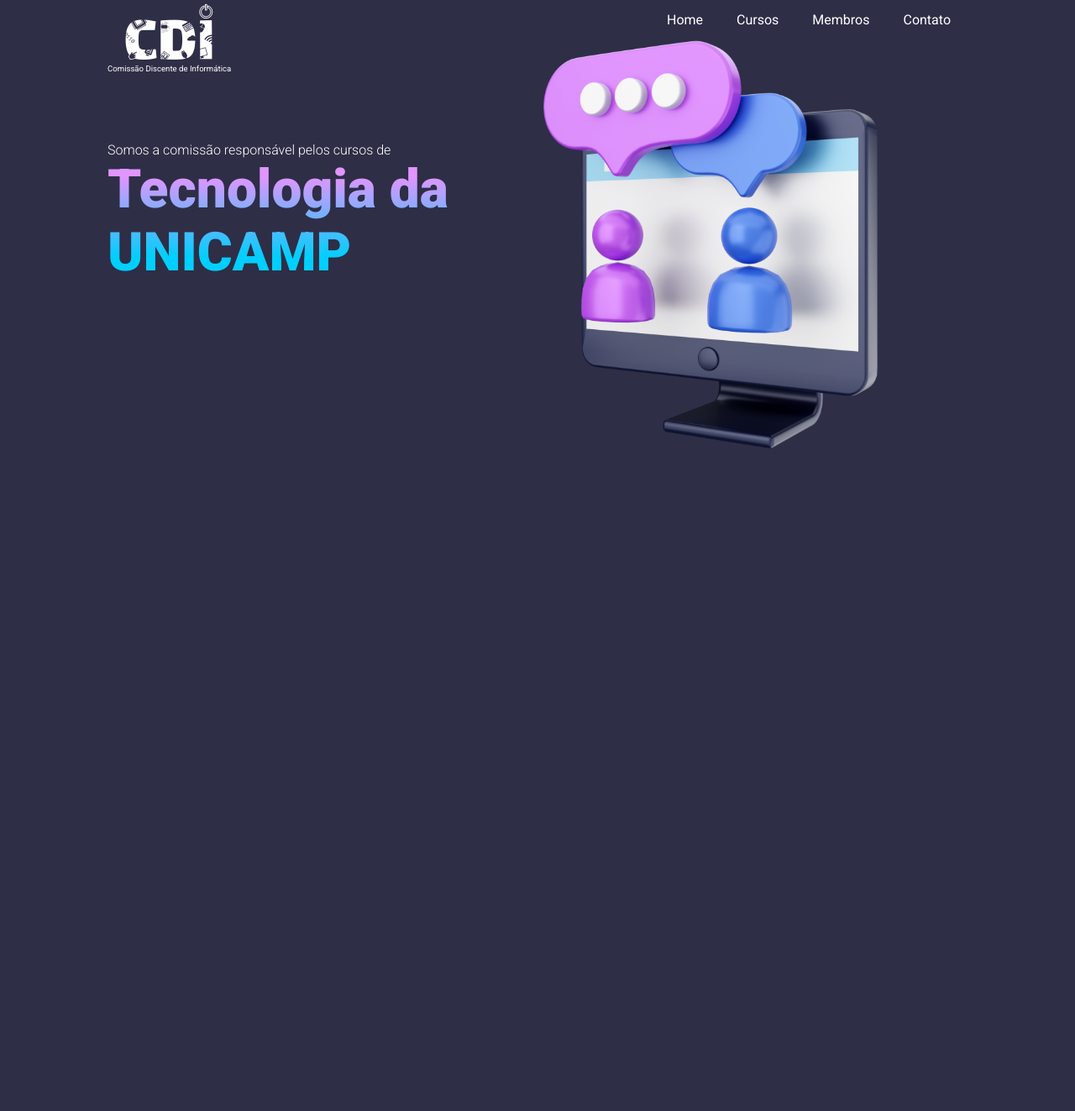
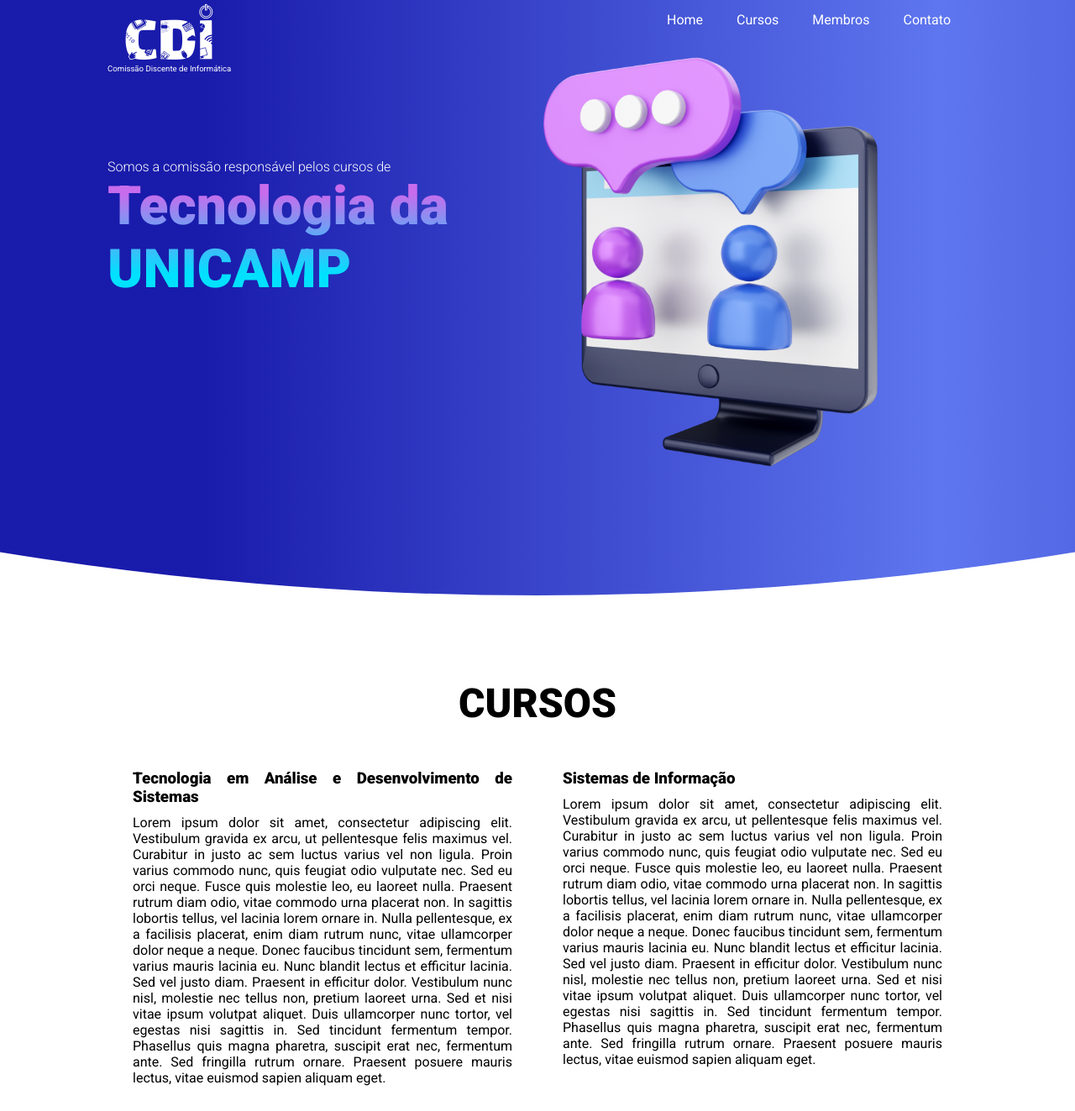
Before and after one commit to camilalordelo1/cdi-unicamp, a plain HTML site: page index.html in a window 1280 px wide. Shown: the part 11-1334 px from the top of the page at 84% size. Before the commit the page ends 800 px from the top, so only its background shows below. Drawn offline with Linux system fonts and the light colour scheme.

Commit message:
Ajustando header e criando sessão de cursos

```diff
--- a/index.html
+++ b/index.html
@@ -7,13 +7,16 @@
 
     <link href="https://fonts.googleapis.com/css2?family=Roboto:wght@100;300;400;500;900&display=swap" rel="stylesheet">
 
-    <link rel="stylesheet" href="./styles.css">
+    <link rel="stylesheet" href="./styles/styles.css">
+    <link rel="stylesheet" href="./styles/cursos.css">
+    <link rel="stylesheet" href="./styles/home.css">
 
     <title> CDI - Comissão de Informática </title>
 </head>
 <body>
-    <div class="container">
-        <header>
+        <section>
+            <div id="home" class="home">
+                <header class="container">
                     <div class="logo">
                         <img src="./img/Logo CDI.png" alt="" srcset="">
                         <p>Comissão Discente de Informática</p>
@@ -28,8 +31,7 @@
                     </nav>
                 </header>
 
-        <main>
-            <section id="home" class="welcome">
+                <div class="welcome container">
                     <div class="title-welcome">
                         <h3>Somos a comissão responsável pelos cursos de <br> </h3>
                         <h1>Tecnologia da UNICAMP</h1>
@@ -37,13 +39,33 @@
                     <div class="img-welcome">
                         <img src="./img/3d-computer.png" alt="" srcset="">
                     </div>
+                </div>
+            </div>
         </section>
+        <main>
+
+            <div class="cursos container" id="cursos">
+                <h1> CURSOS </h1>
+                <div class="cursos-body">
+                    <div class="tads">
+                        <h3> Tecnologia em Análise e Desenvolvimento de Sistemas </h3>
+                        <p>
+                            Lorem ipsum dolor sit amet, consectetur adipiscing elit. Vestibulum gravida ex arcu, ut pellentesque felis maximus vel. Curabitur in justo ac sem luctus varius vel non ligula. Proin varius commodo nunc, quis feugiat odio vulputate nec. Sed eu orci neque. Fusce quis molestie leo, eu laoreet nulla. Praesent rutrum diam odio, vitae commodo urna placerat non. In sagittis lobortis tellus, vel lacinia lorem ornare in. Nulla pellentesque, ex a facilisis placerat, enim diam rutrum nunc, vitae ullamcorper dolor neque a neque. Donec faucibus tincidunt sem, fermentum varius mauris lacinia eu. Nunc blandit lectus et efficitur lacinia. Sed vel justo diam. Praesent in efficitur dolor. Vestibulum nunc nisl, molestie nec tellus non, pretium laoreet urna. Sed et nisi vitae ipsum volutpat aliquet. Duis ullamcorper nunc tortor, vel egestas nisi sagittis in. Sed tincidunt fermentum tempor. Phasellus quis magna pharetra, suscipit erat nec, fermentum ante. Sed fringilla rutrum ornare. Praesent posuere mauris lectus, vitae euismod sapien aliquam eget.
+                        </p>
+                    </div>
+                    <div class="si">
+                        <h3> Sistemas de Informação </h3>
+                        <p>
+                            Lorem ipsum dolor sit amet, consectetur adipiscing elit. Vestibulum gravida ex arcu, ut pellentesque felis maximus vel. Curabitur in justo ac sem luctus varius vel non ligula. Proin varius commodo nunc, quis feugiat odio vulputate nec. Sed eu orci neque. Fusce quis molestie leo, eu laoreet nulla. Praesent rutrum diam odio, vitae commodo urna placerat non. In sagittis lobortis tellus, vel lacinia lorem ornare in. Nulla pellentesque, ex a facilisis placerat, enim diam rutrum nunc, vitae ullamcorper dolor neque a neque. Donec faucibus tincidunt sem, fermentum varius mauris lacinia eu. Nunc blandit lectus et efficitur lacinia. Sed vel justo diam. Praesent in efficitur dolor. Vestibulum nunc nisl, molestie nec tellus non, pretium laoreet urna. Sed et nisi vitae ipsum volutpat aliquet. Duis ullamcorper nunc tortor, vel egestas nisi sagittis in. Sed tincidunt fermentum tempor. Phasellus quis magna pharetra, suscipit erat nec, fermentum ante. Sed fringilla rutrum ornare. Praesent posuere mauris lectus, vitae euismod sapien aliquam eget.
+                        </p>
+                    </div>
+                </div>
+            </div>
         </main>
 
         <footer>
 
         </footer>
-    </div>
     <script src="./script.js"></script>
 </body>
 </html>
--- /dev/null
+++ b/styles/cursos.css
@@ -0,0 +1,28 @@
+.cursos {
+    display: flex;
+    flex-direction: column;
+    background-color: white;
+    color: black;
+    align-items: center;
+}
+
+.cursos h1 {
+    padding: 20px 0;
+    font-size: 3rem;
+    text-align: center;
+}
+
+.cursos-body {
+    display: flex;
+    flex-direction: row;
+    justify-content: space-between;
+    text-align: justify;
+}
+
+.cursos-body div {
+    padding: 30px;
+}
+
+.cursos-body div h3 {
+    margin-bottom: 10px;
+}
--- a/styles.css
+++ b/styles/home.css
@@ -1,22 +1,29 @@
-*{
-    font-family: "Roboto", sans-serif !important;
-    margin: 0;
-    padding: 0;
-    text-decoration: none;
-    list-style-type: none;
+section {
+    position: relative;
+    height: 100vh;
+    overflow: hidden;
 }
 
-body {
-    background: #2E2E47;
-    color: white;
+section::before{
+    content: '';
+    position: absolute;
+    bottom: 0;
+    left: 50%;
+    width: 100vh;
+    height: 100vh;
+    background: rgb(0,0,255);
+    background: linear-gradient(90deg, rgb(25, 27, 171) 45%, rgb(94, 118, 239) 56%, rgb(25, 27, 171) 69%);
+    border-radius: 50%;
+    transform-origin: bottom;
+    transform: translateX(-50%) scale(10);
+    margin-bottom: 80px;
 }
 
-a {
+section .home {
+    position: relative;
+    z-index: 1;
+    text-align: center;
     color: white;
-}
-
-.container {
-    margin: 0 10%;
 }
 
 header {
@@ -48,9 +55,8 @@ nav ul li:hover {
     background: rgb(119, 119, 119);
 }
 
-
 .welcome {
-    margin: 8% 0;
+    margin: 8% 0 2% 0;
     display: flex;
     flex-direction: row;
     justify-content: space-between;
@@ -58,7 +64,7 @@ nav ul li:hover {
 
     .welcome .title-welcome {
         display: flex;
-        align-items:flex-start;
+        text-align: left;
         flex-wrap: wrap;
         flex-direction: column;
         width: 50%;
@@ -67,7 +73,7 @@ nav ul li:hover {
         .title-welcome h1 {
             font-size: 4rem;
             font-weight: 700;
-            background-image: linear-gradient(180deg, rgba(225,149,254,1) 15%, rgba(0,207,255,1) 79%);
+            background-image: linear-gradient(180deg, rgb(199, 108, 236) 15%, rgb(0, 225, 255) 79%);
             background-clip: text;
             -webkit-background-clip: text;
             -webkit-text-fill-color: transparent;
--- /dev/null
+++ b/styles/styles.css
@@ -0,0 +1,21 @@
+*{
+    font-family: "Roboto", sans-serif !important;
+    margin: 0;
+    padding: 0;
+    text-decoration: none;
+    list-style-type: none;
+    box-sizing: border-box;
+}
+
+body {
+    background: white;
+    color: white;
+}
+
+a {
+    color: white;
+}
+
+.container {
+    padding: 0 10%;
+}
```
Lines whose indentation alone changed are shown as unchanged.
